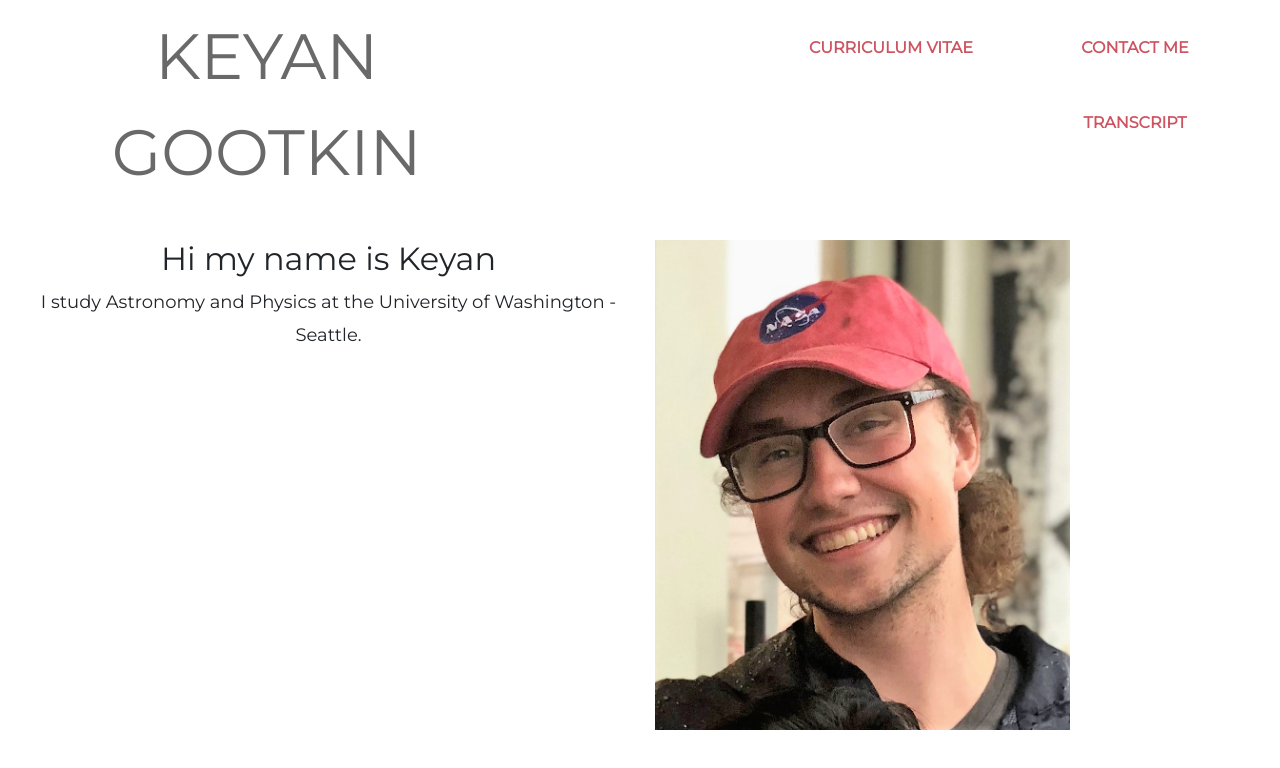
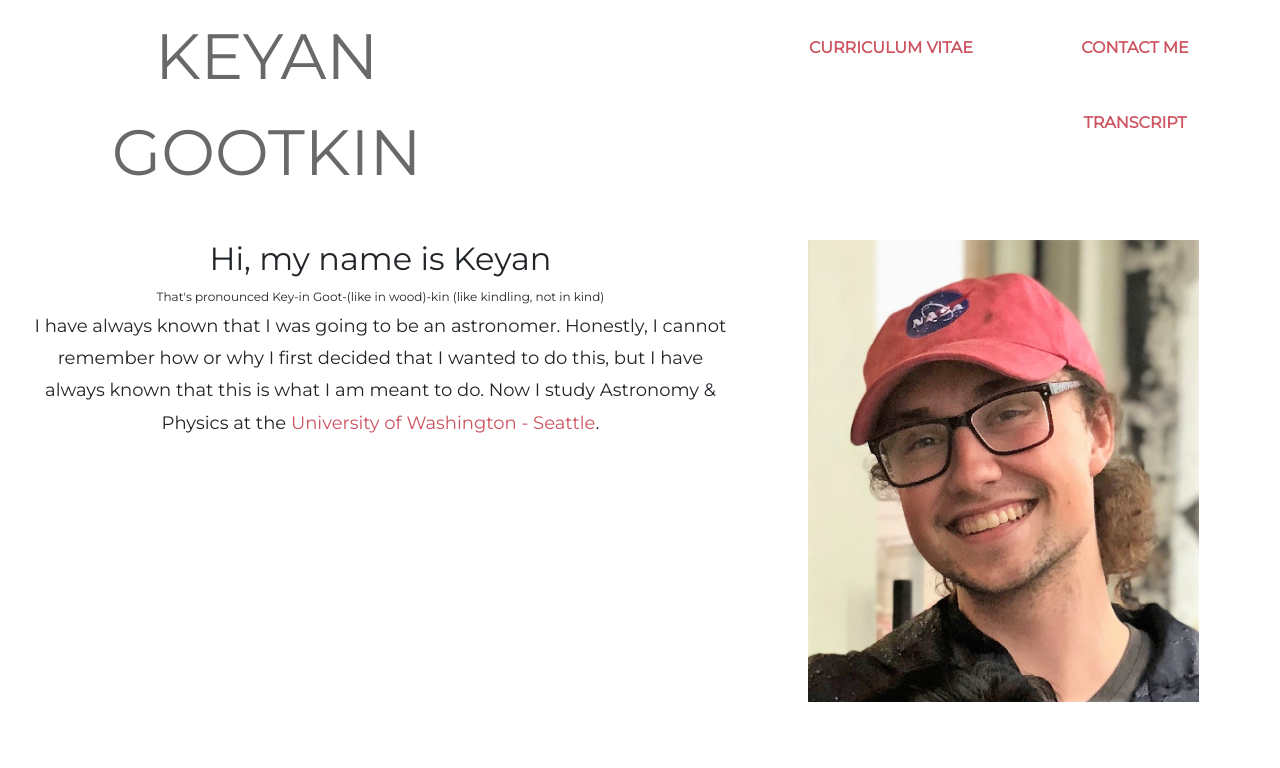
Before and after one commit to MoPlaC/moplac.github.io, a plain HTML site: page index.html in a window 1280 px wide. Drawn offline with Linux system fonts and the light colour scheme.

Commit message:
fix pic centering and add sentecne

```diff
--- a/css/style.css
+++ b/css/style.css
@@ -47,7 +47,6 @@ footer {
 	min-height: 1rem;
 	padding: 20px 10px 15px;
 	position: relative;
-	background-color: ;
 	margin-right: 1rem;
 	margin-top: 1rem;
 	font-weight: 700;
@@ -70,6 +69,7 @@ footer {
   color:dimgrey;
 }
 
+
 li {
   margin: 0;
   padding: 0 10px;
--- a/index.html
+++ b/index.html
@@ -23,12 +23,16 @@
 </header>
 <div class="container-fluid" style="padding:2rem;">
 	<div class="row">
+		<div class="col-7" style="text-align:center;">
+			<h2 style="font-family:'Montserrat';">Hi, my name is Keyan</h2>
+			<p style="font-size:0.75rem;margin-bottom:0.1rem;">That's pronounced Key-in Goot-(like in wood)-kin (like kindling, not in kind)</p>
+			<p>I have always known that I was going to be an astronomer. Honestly,
+			I cannot remember how or why I first decided that I wanted to do this, but I have
+			always known that this is what I am meant to do. Now I study Astronomy
+			& Physics at the <a style="color:#CD5360;">University of Washington - Seattle</a>.</p>
+		</div>
 		<div class="col" style="text-align:center;">
-			<h2 style="font-family:'Montserrat';">Hi my name is Keyan</h2>
-			<p>I study Astronomy and Physics at the University of Washington - Seattle.</p>
-		</div>
-		<div class="col" style="align-items:center;">
-			<img src="pic.jpeg" alt="Picture of Keyan" style="width:70%;">
+			<img src="pic.jpeg" alt="Picture of Keyan" style="width:80%">
 		</div>
 	</div>
 </div>
```
